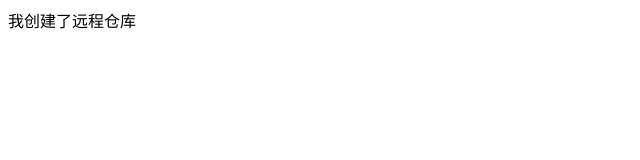
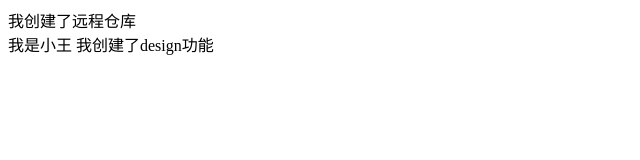
Before and after one commit to guanshanshan999/myfirst, a plain HTML site: page index.html in a window 1280 px wide. Shown: the whole page, without its empty margins (0-640 px from the left). Drawn offline with Linux system fonts and the light colour scheme.

Commit message:
我是小王,我完成了design功能

```diff
--- a/index.html
+++ b/index.html
@@ -8,5 +8,7 @@
 </head>
 <body>
     <div>我创建了远程仓库</div>
+
+    <div>我是小王  我创建了design功能</div>
 </body>
 </html>
```
